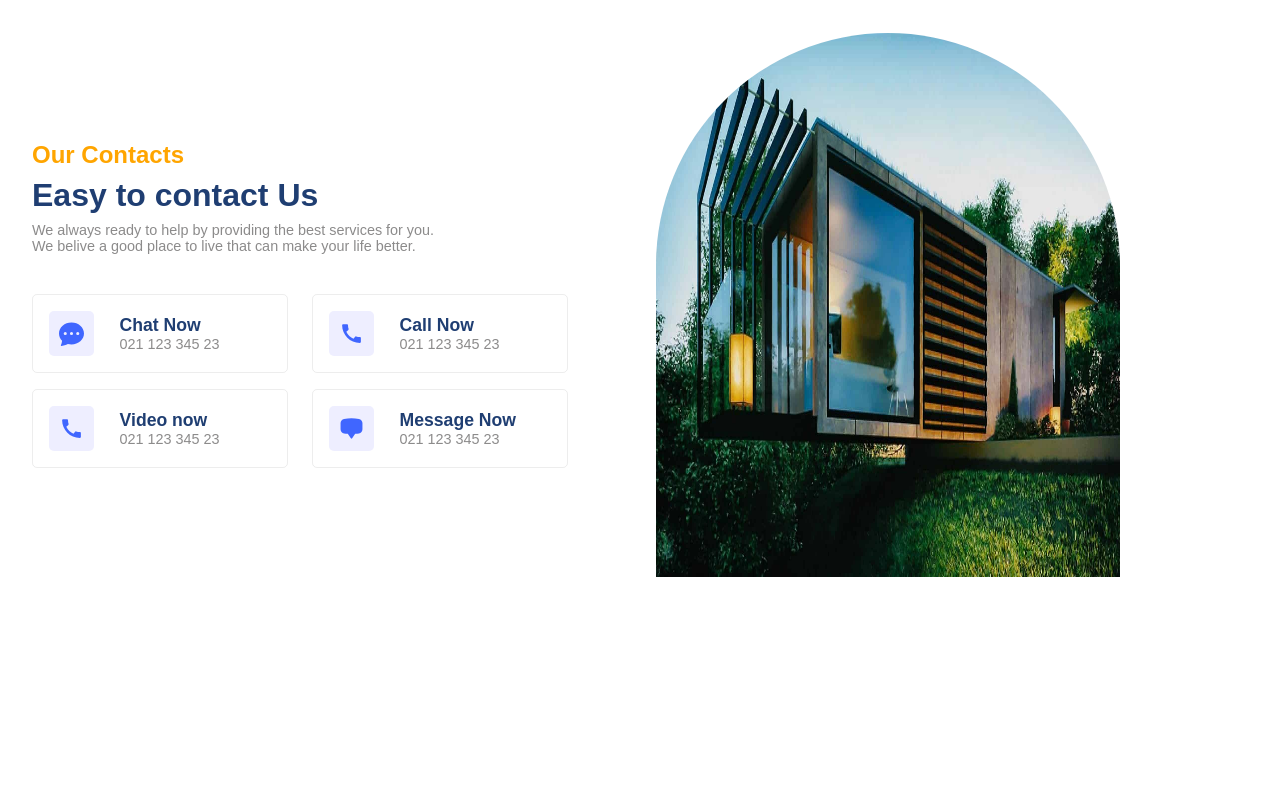
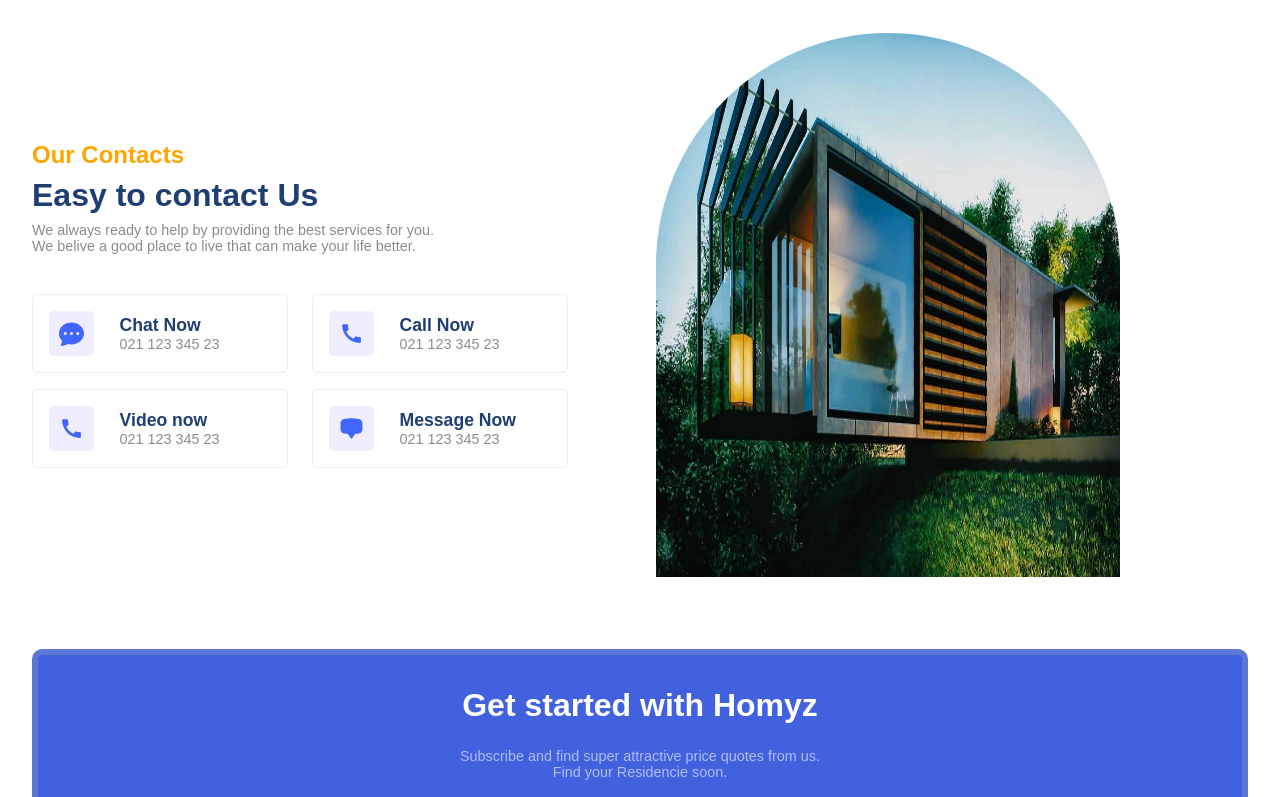
Before and after one commit to Sundarasekar01/React-Website, a React (Vite) app: page / in a window 1280 px wide. Shown: the part 2000-2797 px from the top of the page. Before the commit the page ends 2617 px from the top, so only its background shows below. Built offline with nearby package versions, Linux system fonts and the light colour scheme.

Commit message:
jsx and its css are updated

```diff
--- a/src/App.jsx
+++ b/src/App.jsx
@@ -4,6 +4,7 @@
 import Residencies from './components/Residencies/Residencies'
 import Value from './components/Value/Value'
 import Contact from './components/Contact/Contact'
+import GetStarted from "./components/GetStarted/GetStarted";
 import "./App.css";
 
 function App() {
@@ -20,6 +21,7 @@
     <Residencies/>
     <Value/>
     <Contact/>
+    <GetStarted/>
 
     </div>
   );
--- /dev/null
+++ b/src/components/GetStarted/GetStarted.css
@@ -0,0 +1,25 @@
+.inner-container{
+    gap: 1.5rem;
+    background: #4161df;
+    padding: 2rem;
+    border-radius: 10px;
+    border: 6px solid #5d77d6;
+    text-align: center;
+}
+
+.inner-container .primaryText{
+    color: white;
+    font-weight: 600;
+}
+
+.inner-container .secondaryText{
+
+    color:rgba(255,255,255,0.587);
+}
+
+.inner-container .button{
+    background: #5a73d7;
+    border:2px solid white;
+    box-shadow: var(--shadow);
+    border-radius:10px;
+}
--- /dev/null
+++ b/src/components/GetStarted/GetStarted.jsx
@@ -0,0 +1,23 @@
+import React from "react";
+import "./GetStarted.css";
+
+const GetStarted = () => {
+  return (
+    <section className="g-wrapper">
+      <div className="paddings innerWidth g-container">
+        <div className="flexColCenter inner-container">
+          <span className="primaryText"> Get started with Homyz</span>
+          <span className="secondaryText">
+            Subscribe and find super attractive price quotes from us. <br />
+            Find your Residencie soon.
+          </span>
+
+<button className="button"><a href="#">Get Started</a></button>
+
+        </div>
+      </div>
+    </section>
+  );
+};
+
+export default GetStarted;
```
